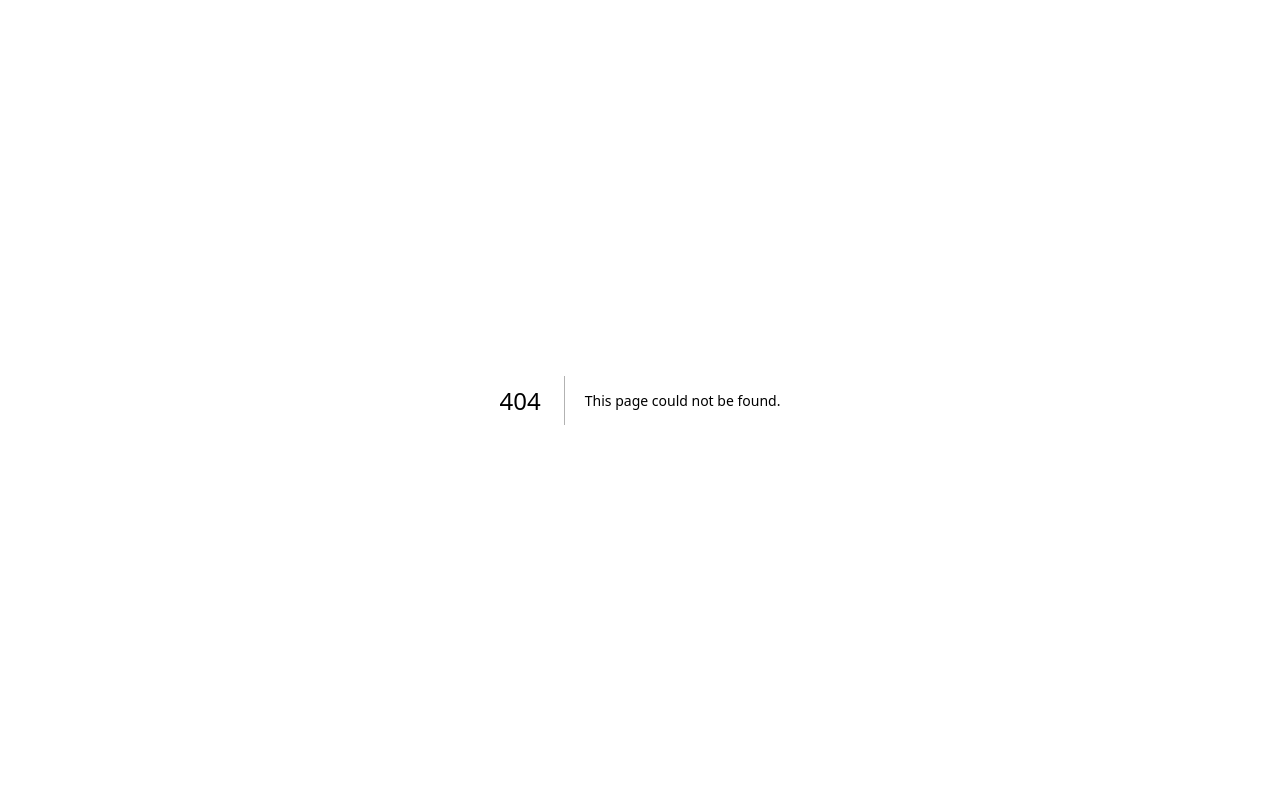
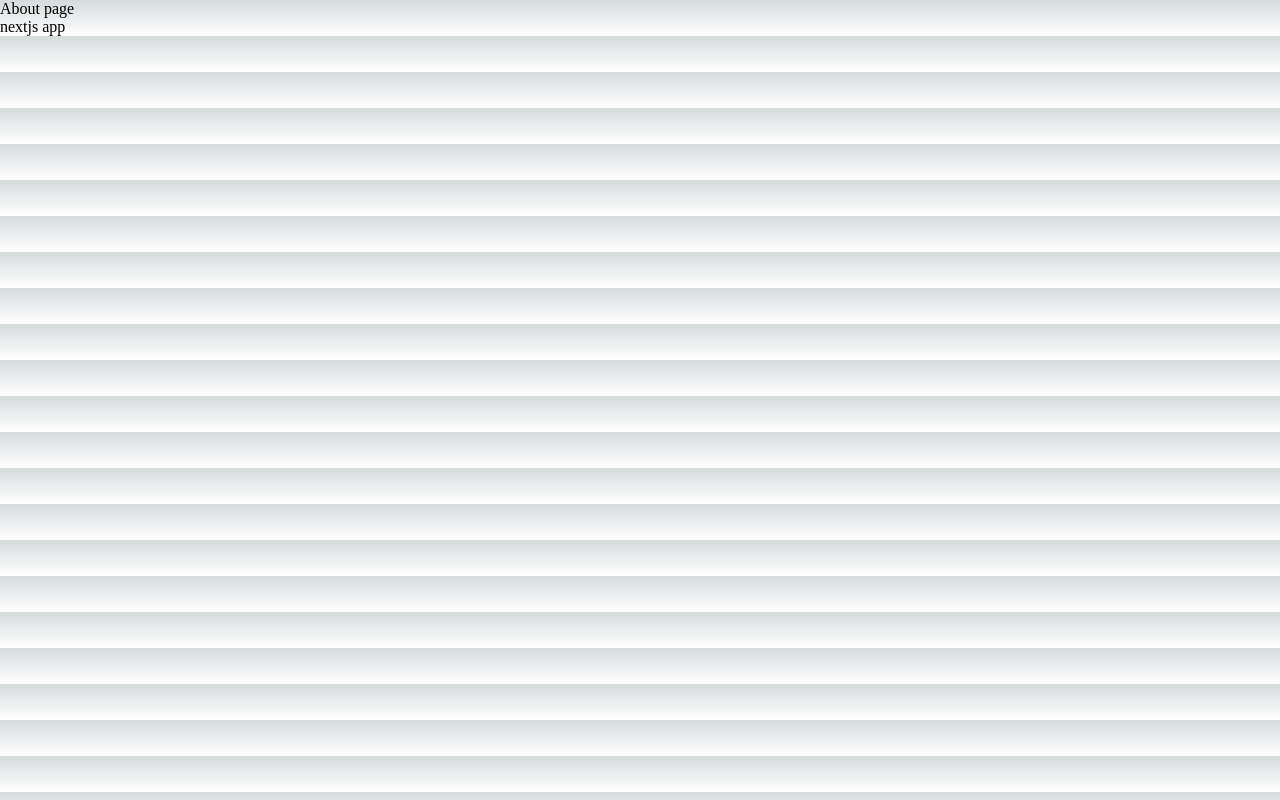
Before and after one commit to ViktorJJF/nextjs_gh_ci-cd, a Next.js app: page /about in a window 1280 px wide. Before the commit this address had no page. Built offline with nearby package versions, Linux system fonts and the light colour scheme.

Commit message:
about page

```diff
--- /dev/null
+++ b/src/pages/about.js
@@ -0,0 +1,10 @@
+function About() {
+  return (
+    <>
+      <div>About page</div>
+      <p>nextjs app</p>
+    </>
+  );
+}
+
+export default About;
```
